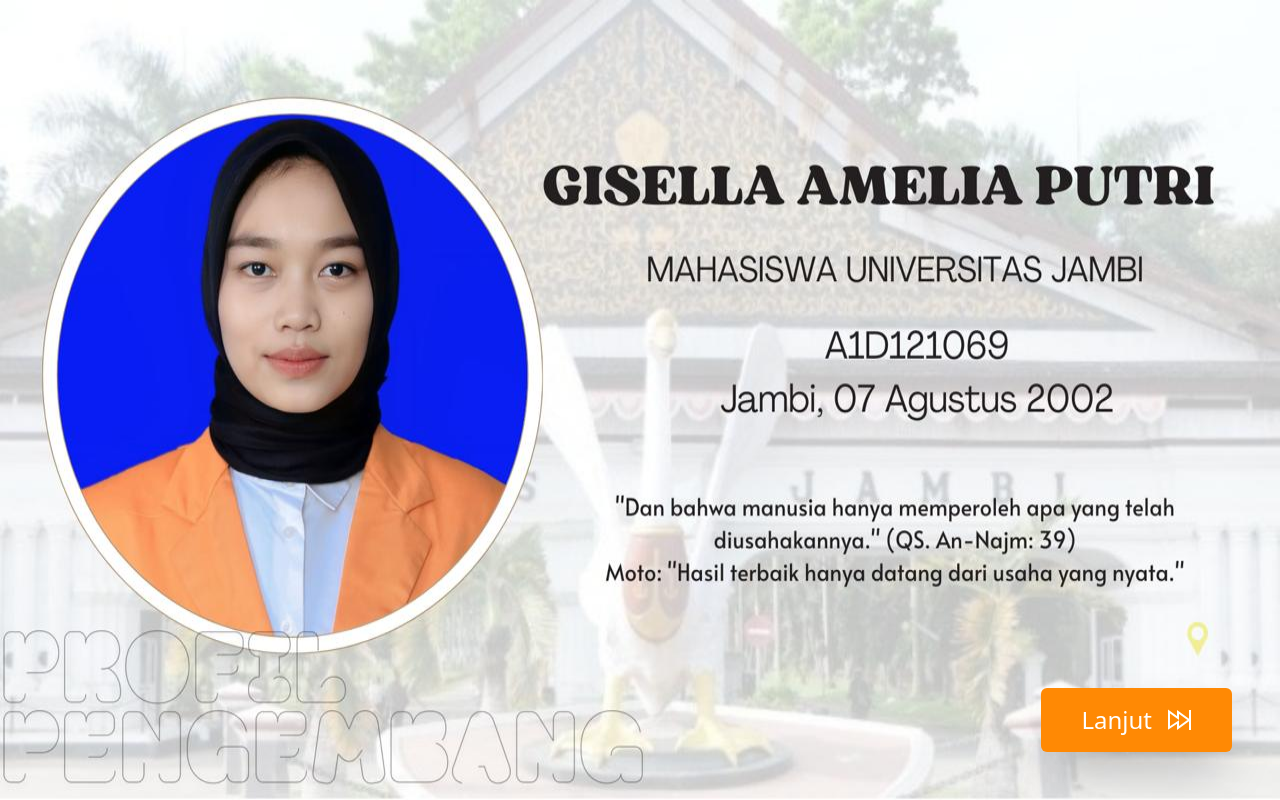
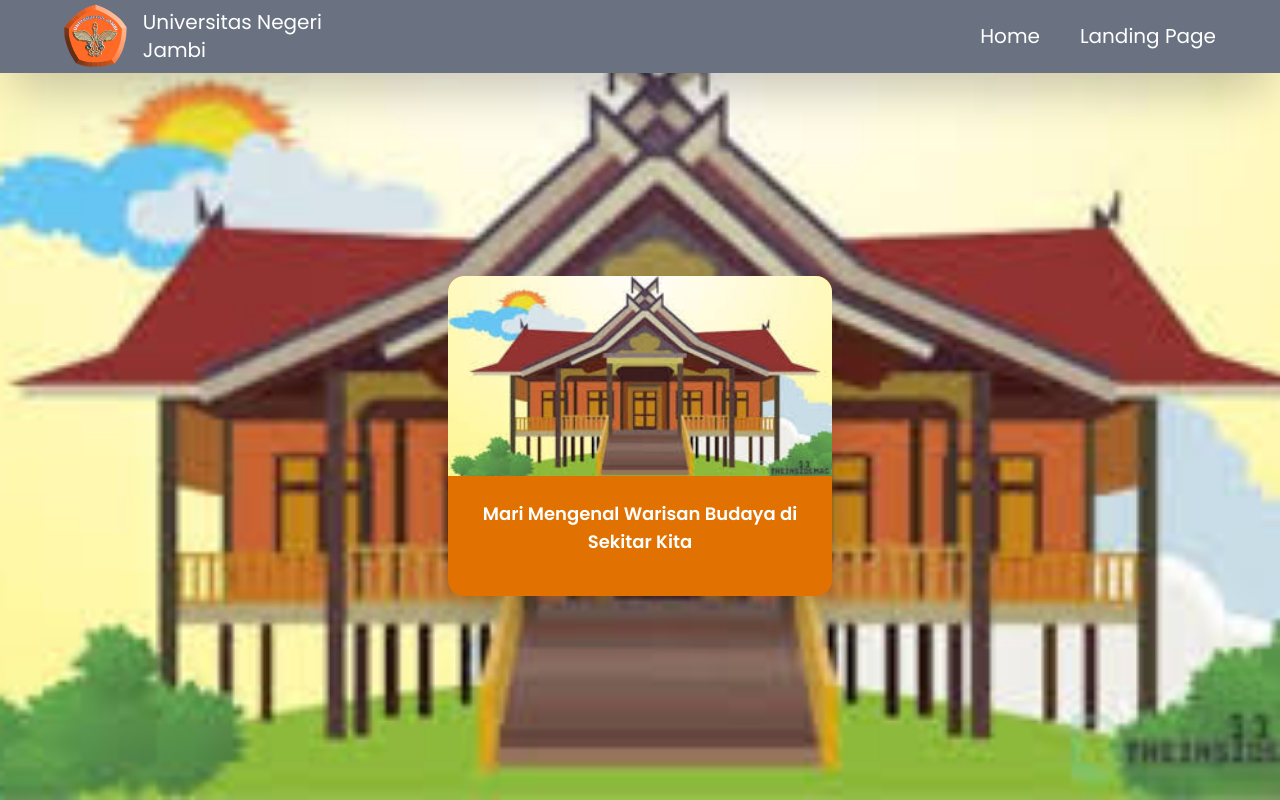
Before and after one commit to salman-ctrl/media-ajar, a React (Vite) app: page / in a window 1280 px wide. Built offline with nearby package versions, Linux system fonts and the light colour scheme.

Commit message:
finish part-2

```diff
--- a/src/App.jsx
+++ b/src/App.jsx
@@ -7,8 +7,8 @@
   return (
     <BrowserRouter>
       <Routes>
-        <Route path="/" element={<LandingPage />} />
-        <Route path="/home" element={<Home />} />
+        <Route path="/home" element={<LandingPage />} />
+        <Route path="/" element={<Home />} />
       </Routes>
     </BrowserRouter>
   );
--- a/src/Component/LandingPage.jsx
+++ b/src/Component/LandingPage.jsx
@@ -22,7 +22,7 @@
             />
 
             {/* Tombol dengan Link */}
-            <Link to='/home'>
+            <Link to='/'>
                 <motion.button
                     initial={{ x: 100, opacity: 0 }}
                     animate={{ x: 0, opacity: 1 }}
--- a/src/Component/Navbar.jsx
+++ b/src/Component/Navbar.jsx
@@ -27,7 +27,7 @@
                     <Link to='/'>Home</Link>
                 </li>
                 <li>
-                    <Link to='/landingPage'>Landing Page</Link>
+                    <Link to='/home'>Landing Page</Link>
                 </li>
             </motion.ul>
         </motion.div >
```
